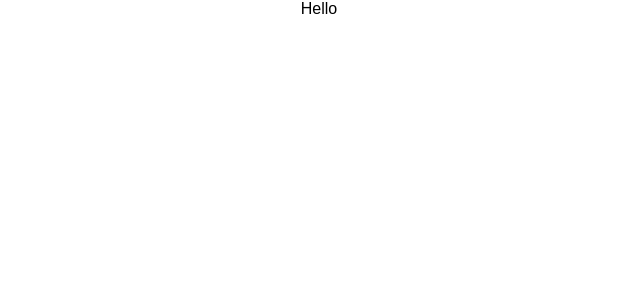
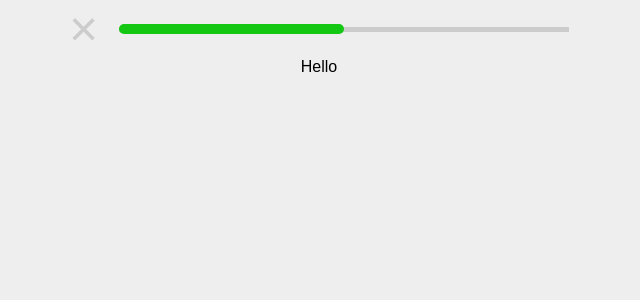
Before and after one commit to bryanjenningz/react-duolingo, a React (Create React App) app: page / in a window 1280 px wide. Shown: the top 300 px of the page, without its empty margins (321-961 px from the left). Built offline with nearby package versions, Linux system fonts and the light colour scheme.

Commit message:
add progress bar

```diff
--- a/src/App.js
+++ b/src/App.js
@@ -1,9 +1,45 @@
 import React, { Component } from "react";
+
+const ProgressBar = ({ percent }) => (
+  <div style={{ display: "flex", alignItems: "center" }}>
+    <div style={{ flex: 1, color: "#ccc", fontSize: 50, cursor: "pointer" }}>
+      ×
+    </div>
+    <div
+      style={{
+        flex: 9,
+        display: "flex",
+        justifyContent: "center",
+        alignItems: "center"
+      }}
+    >
+      <div
+        style={{
+          width: "100%",
+          height: 5,
+          background: "#ccc",
+          display: "flex",
+          alignItems: "center"
+        }}
+      >
+        <div
+          style={{
+            width: `${percent}%`,
+            height: 10,
+            background: "#13c713",
+            borderRadius: 100
+          }}
+        />
+      </div>
+    </div>
+  </div>
+);
 
 class App extends Component {
   render() {
     return (
-      <div style={{ maxWidth: 500, margin: "0 auto" }}>
+      <div style={{ maxWidth: 500, margin: "0 auto", padding: "0 1em" }}>
+        <ProgressBar percent={50} />
         <div style={{ textAlign: "center" }}>Hello</div>
       </div>
     );
--- a/src/index.css
+++ b/src/index.css
@@ -2,4 +2,5 @@ body {
   margin: 0;
   padding: 0;
   font-family: sans-serif;
+  background: #eee;
 }
```
